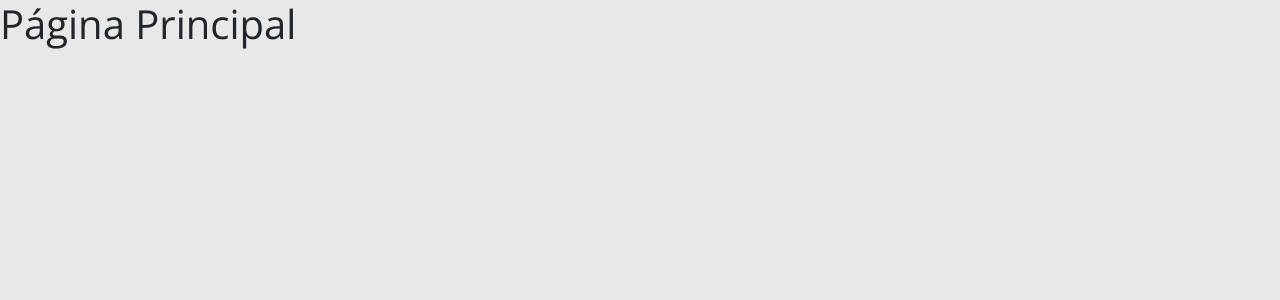
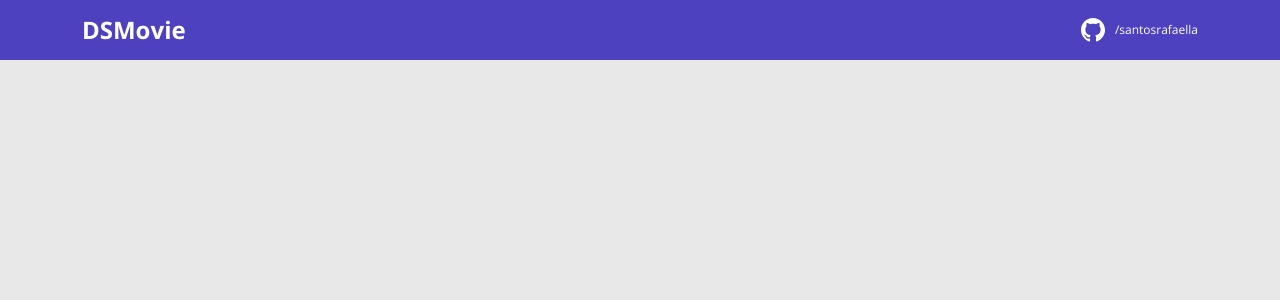
Before and after one commit to santosrafaella/dsmovie, a React (Create React App) app in the folder frontend/: page / in a window 1280 px wide. Shown: the top 300 px of the page. Built offline with nearby package versions, Linux system fonts and the light colour scheme.

Commit message:
Subindo navbar

```diff
--- a/frontend/src/App.tsx
+++ b/frontend/src/App.tsx
@@ -1,7 +1,8 @@
+import Navbar from "./components/Navbar";
 
 function App() {
   return (
-    <h1>Página Principal</h1>
+    <Navbar />
   );
 }
 
--- /dev/null
+++ b/frontend/src/components/Navbar/index.tsx
@@ -0,0 +1,23 @@
+import{ReactComponent as GitHubIcon} from 'assets/img/github.svg';
+import './style.css'
+
+function Navbar (){
+
+    return (
+        <header>
+        <nav className="container">
+            <div className="dsmovie-nav-content">
+                <h1>DSMovie</h1>
+                <a href="https://github.com/santosrafaella" target="_blank" rel="noreferrer">
+                    <div className="dsmovie-contact-container">
+                        <GitHubIcon />
+                        <p className="dsmovie-contact-link">/santosrafaella</p>
+                    </div>
+                </a>
+            </div>
+        </nav>
+    </header>
+    );
+}
+
+export default Navbar;
--- /dev/null
+++ b/frontend/src/components/Navbar/style.css
@@ -0,0 +1,29 @@
+header {
+    height: 60px;
+    background-color: var(--color-primary);
+    display: flex;
+    align-items: center;
+}
+
+.dsmovie-nav-content {
+    display: flex;
+    align-items: center;
+    justify-content: space-between;
+    color: #fff;
+}
+
+.dsmovie-nav-content h1 {
+    font-size: 24px;
+    margin: 0;
+    font-weight: 700;
+}
+
+.dsmovie-contact-container {
+    display: flex;
+    align-items: center;
+}
+
+.dsmovie-contact-link {
+    margin: 0 0 0 10px;
+    font-size: 12px;
+}
--- a/frontend/tsconfig.json
+++ b/frontend/tsconfig.json
@@ -1,5 +1,6 @@
 {
   "compilerOptions": {
+    "baseUrl": "./src",
     "target": "es5",
     "lib": [
       "dom",
```
Also changed, not shown: frontend/src/assets/img/github.svg (added).
